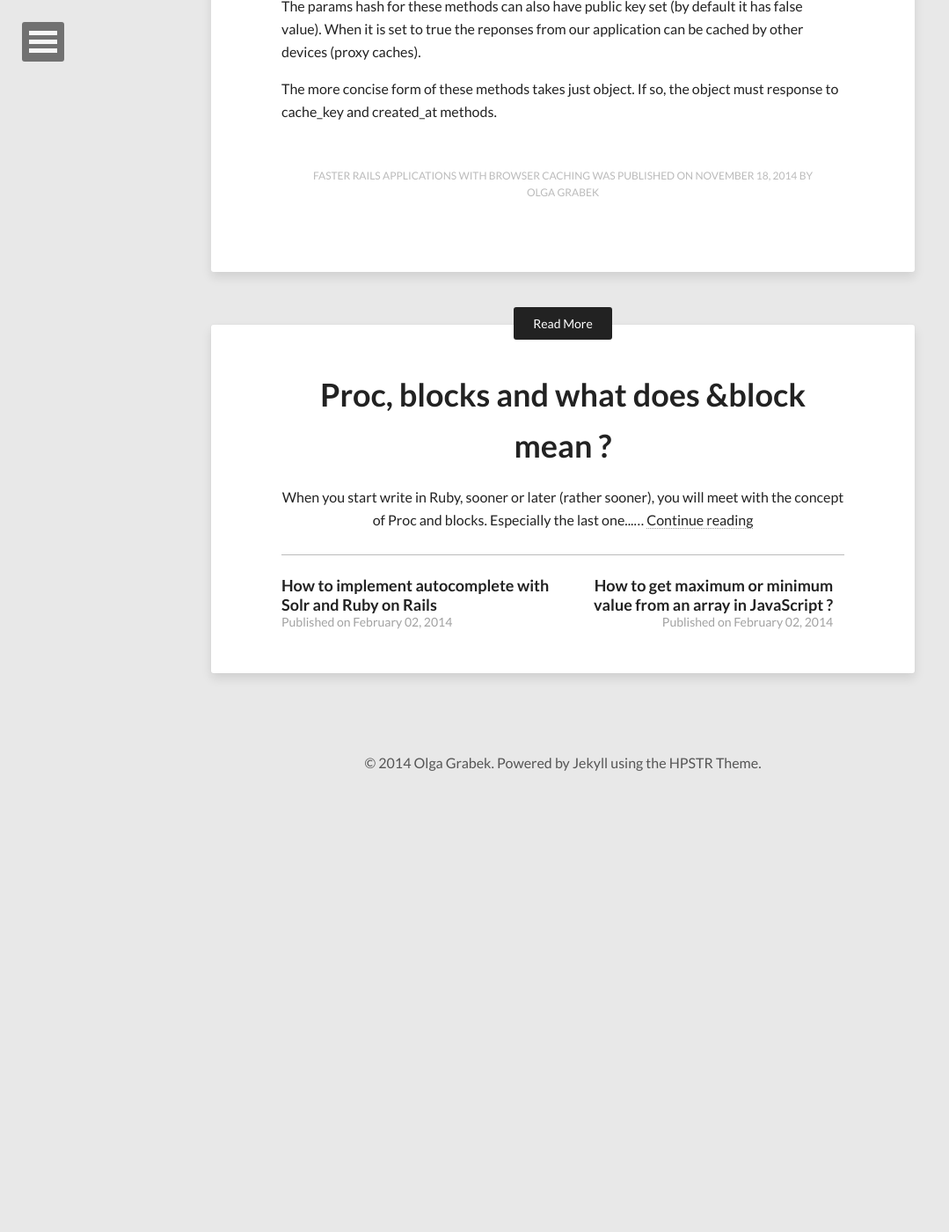
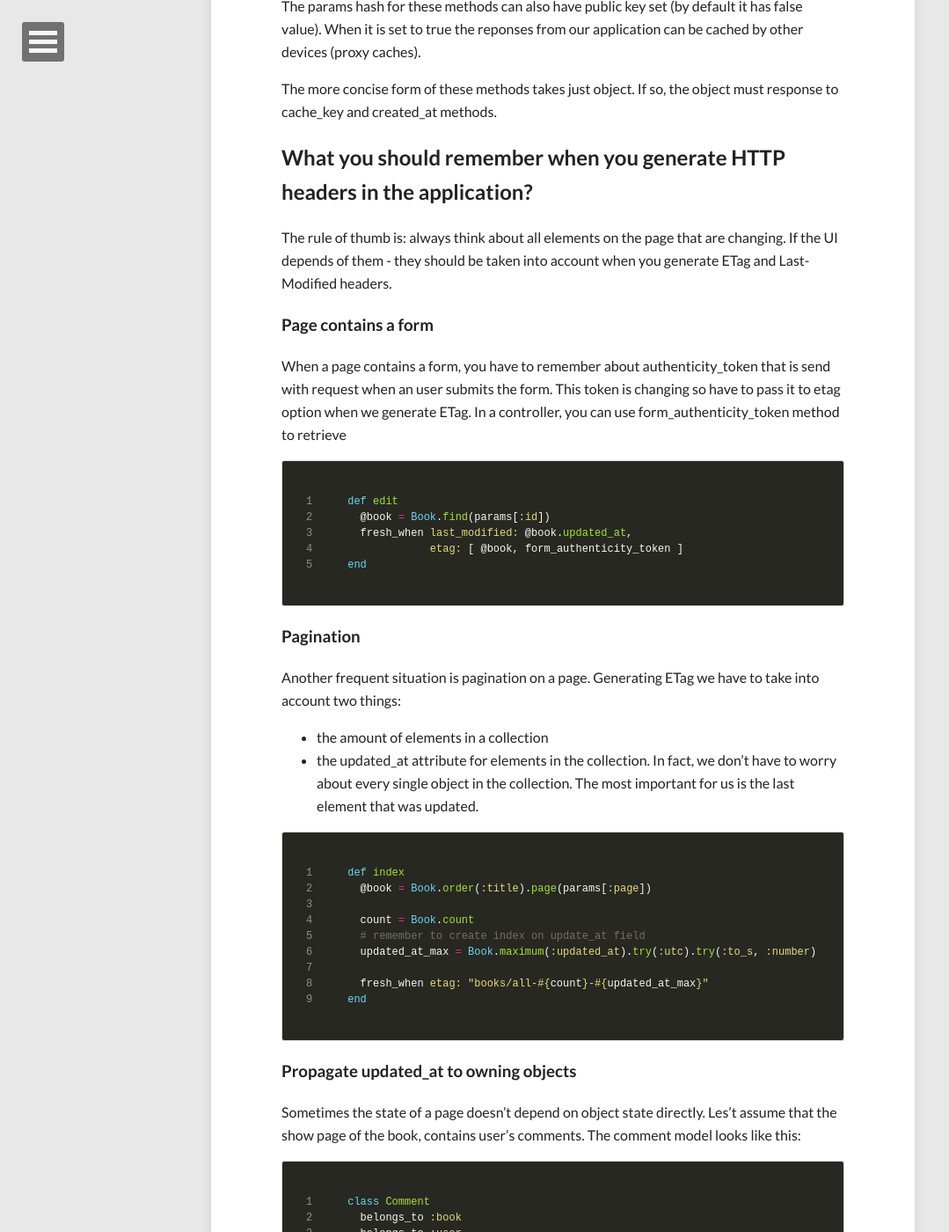
Before and after one commit to Olgagr/Olgagr.github.io, a Jekyll site: the page built from _posts/2014-11-18-faster-rails-app-with-http-caching.markdown, in a window 1280 px wide and 1400 px high, scrolled down 6880 px. Shown: the whole window at 88% size, without its empty margins (0-1079 px from the left). Built offline with Jekyll 4.4.1, drawn with Linux system fonts in a browser that asks for light colours; nearby versions of some CDN libraries; Markdown is read by kramdown in place of the engine named in the settings; before the commit the page ends 7788 px from its top, so only the background shows below that; some of the changed text lies outside the part shown.

Commit message:
describe pagination and propagation

```diff
--- a/_posts/2014-11-18-faster-rails-app-with-http-caching.markdown
+++ b/_posts/2014-11-18-faster-rails-app-with-http-caching.markdown
@@ -223,8 +223,74 @@ books/2-2014112812345
 
 * books - the name of the table for model
 * 2 - model id
-* 2014112812345 - timestamp
+* 2014112812345 - timestamp from updated_at attribute by default
 
 The params hash for these methods can also have public key set (by default it has false value). When it is set to true the reponses from our application can be cached by other devices (proxy caches).
 
 The more concise form of these methods takes just object. If so, the object must response to cache_key and created_at methods.
+
+## What you should remember when you generate HTTP headers in the application?
+
+The rule of thumb is: always think about all elements on the page that are changing. If the UI depends of them - they should be taken into account when you generate ETag and Last-Modified headers.
+
+### Page contains a form
+
+When a page contains a form, you have to remember about authenticity_token that is send with request when an user submits the form. This token is changing so have to pass it to etag option when we generate ETag. In a controller, you can use form_authenticity_token method to retrieve
+
+{% highlight ruby linenos %}
+def edit
+  @book = Book.find(params[:id])
+  fresh_when last_modified: @book.updated_at,
+             etag: [ @book, form_authenticity_token ]
+end
+{% endhighlight %}
+
+### Pagination
+
+Another frequent situation is pagination on a page. Generating ETag we have to take into account two things:
+
+* the amount of elements in a collection
+* the updated_at attribute for elements in the collection. In fact, we don't have to worry about every single object in the collection. The most important for us is the last element that was updated.
+
+{% highlight ruby linenos %}
+def index
+  @book = Book.order(:title).page(params[:page])
+
+  count = Book.count
+  # remember to create index on update_at field
+  updated_at_max = Book.maximum(:updated_at).try(:utc).try(:to_s, :number)
+
+  fresh_when etag: "books/all-#{count}-#{updated_at_max}"
+end
+{% endhighlight %}
+
+### Propagate updated_at to owning objects
+
+Sometimes the state of a page doesn't depend on object state directly. Les't assume that the show page of the book, contains user's comments. The comment model looks like this:
+
+{% highlight ruby linenos %}
+class Comment
+  belongs_to :book
+  belongs_to :user
+end
+{% endhighlight %}
+
+When we create ETag for show page in the standard way:
+
+{% highlight ruby linenos %}
+def show
+  @book = Book.find(params[:id])
+  fresh_when etag: @book
+end
+{% endhighlight %}
+
+it won't work properly. When a new comment will be created, the ETag will be still the same and the browser will get 304 status. We have to change Comment model:
+
+{% highlight ruby linenos %}
+class Comment
+  belongs_to :book, touch: true
+  belongs_to :user, touch: true
+end
+{% endhighlight %}
+
+The option touch causes that everytime a comment is created or updated, the updated_at attirbute on associated models is also updated. This way if a new comment is created, the updated_at attribute for book will change and the value of ETag and Last-Modified will also change.
```
